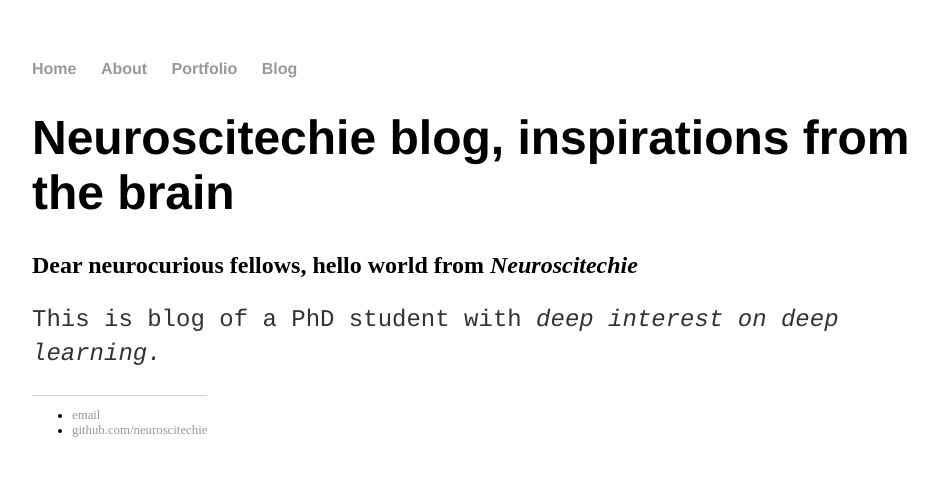
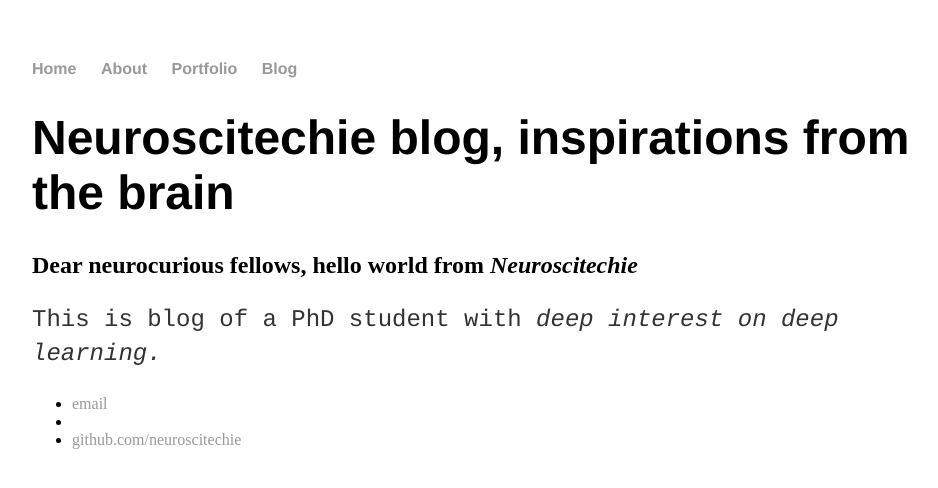
Before and after one commit to inantubek/meltemiatay.github.io, a Jekyll site: the page built from index.html, in a window 1280 px wide. Shown: the top 488 px of the page, without its empty margins (160-1098 px from the left). Built offline with Jekyll 4.4.1, drawn with Linux system fonts in a browser that asks for light colours.

Commit message:
Update default.html

```diff
--- a/_layouts/default.html
+++ b/_layouts/default.html
@@ -18,16 +18,18 @@
 </ul>
     </nav>
 <div class="container">
+
   {{ content }}
 
 </div>
-  <div class="footer">
+
+
    <ul class="contacts">
    <li><a href="mailto:neuroscitechie@gmail.com">email</a></li>
-   <li><a href="https://twitter.com/neuroscitechie"
+   <li><a href="https://twitter.com/neuroscitechie"</a></li>
    <li><a href="https://github.com/neuroscitechie">github.com/neuroscitechie</a></li>
    </ul>
-  </div>
+
   </body>
 
 </html>
```
